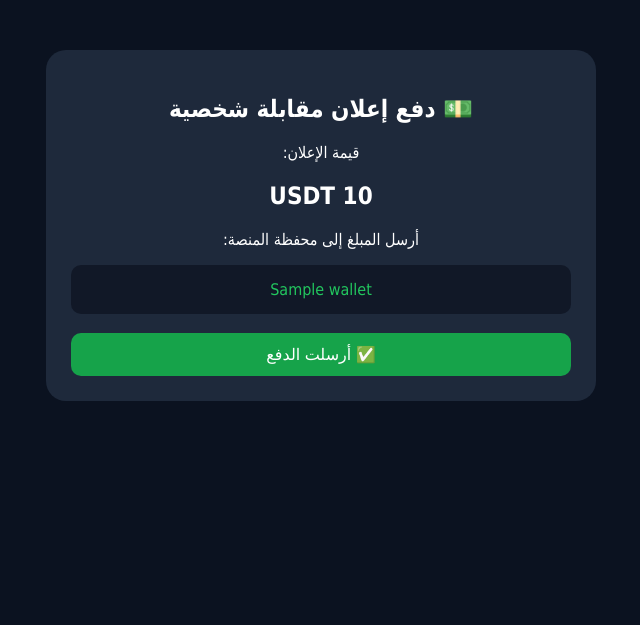
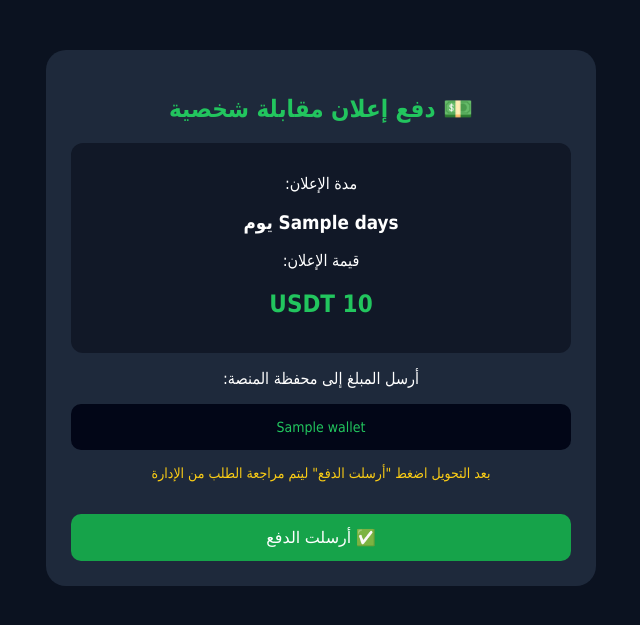
Before and after one commit to sameraishi460-cmd/USDT-P2P-Palestine, a Flask app: template templates/cash_payment.html in a window 1280 px wide. Shown: the top 625 px of the page, without its empty margins (319-959 px from the left). Run offline with Flask 3, Linux system fonts and the light colour scheme; the template is opened without the code that fills it: most values are stand-ins (such as "Sample title", 1, 10 or a date in 2020).

Commit message:
Refactor cash_payment.html for improved styling

```diff
--- a/templates/cash_payment.html
+++ b/templates/cash_payment.html
@@ -2,6 +2,7 @@
 <html lang="ar" dir="rtl">
 
 <head>
+
 <meta charset="UTF-8">
 
 <title>دفع إعلان مقابلة شخصية</title>
@@ -9,12 +10,15 @@
 <style>
 
 body{
-font-family:tahoma;
+    margin:0;
+    font-family:tahoma,Arial;
     background:#0b1220;
     color:white;
 }
 
+
 .box{
+
     background:#1e293b;
     width:90%;
     max-width:500px;
@@ -22,25 +26,59 @@ margin:50px auto;
     padding:25px;
     border-radius:20px;
     text-align:center;
+
 }
 
+
+h2{
+    color:#22c55e;
+}
+
+
+.info{
+
+    background:#111827;
+    padding:15px;
+    border-radius:12px;
+    margin:15px 0;
+
+}
+
+
 .wallet{
-background:#111827;
+
+    background:#020617;
     padding:15px;
     border-radius:10px;
     word-break:break-all;
     color:#22c55e;
+    font-size:14px;
+
 }
 
+
 button{
+
     background:#16a34a;
     color:white;
     border:0;
-padding:12px;
+    padding:14px;
     border-radius:10px;
     width:100%;
     font-size:16px;
+    cursor:pointer;
+
 }
+
+
+.note{
+
+    color:#facc15;
+    font-size:14px;
+    margin-top:15px;
+
+}
+
 
 </style>
 
@@ -49,11 +87,24 @@ font-size:16px;
 
 <body>
 
+
 <div class="box">
+
 
 <h2>
 💵 دفع إعلان مقابلة شخصية
 </h2>
+
+
+<div class="info">
+
+<p>
+مدة الإعلان:
+</p>
+
+<h3>
+{{days}} يوم
+</h3>
 
 
 <p>
@@ -64,6 +115,9 @@ font-size:16px;
 {{fee}} USDT
 </h2>
 
+</div>
+
+
 
 <p>
 أرسل المبلغ إلى محفظة المنصة:
@@ -71,14 +125,26 @@ font-size:16px;
 
 
 <div class="wallet">
+
 {{wallet}}
+
 </div>
+
+
+
+<p class="note">
+
+بعد التحويل اضغط "أرسلت الدفع" ليتم مراجعة الطلب من الإدارة
+
+</p>
+
 
 
 <br>
 
 
 <form method="POST" action="/cash_payment_sent">
+
 
 <input type="hidden" name="amount" value="{{amount}}">
 
@@ -90,9 +156,13 @@ font-size:16px;
 
 <input type="hidden" name="notes" value="{{notes}}">
 
+<input type="hidden" name="days" value="{{days}}">
+
 
 <button>
+
 ✅ أرسلت الدفع
+
 </button>
 
 
```
Lines whose indentation alone changed are shown as unchanged.
